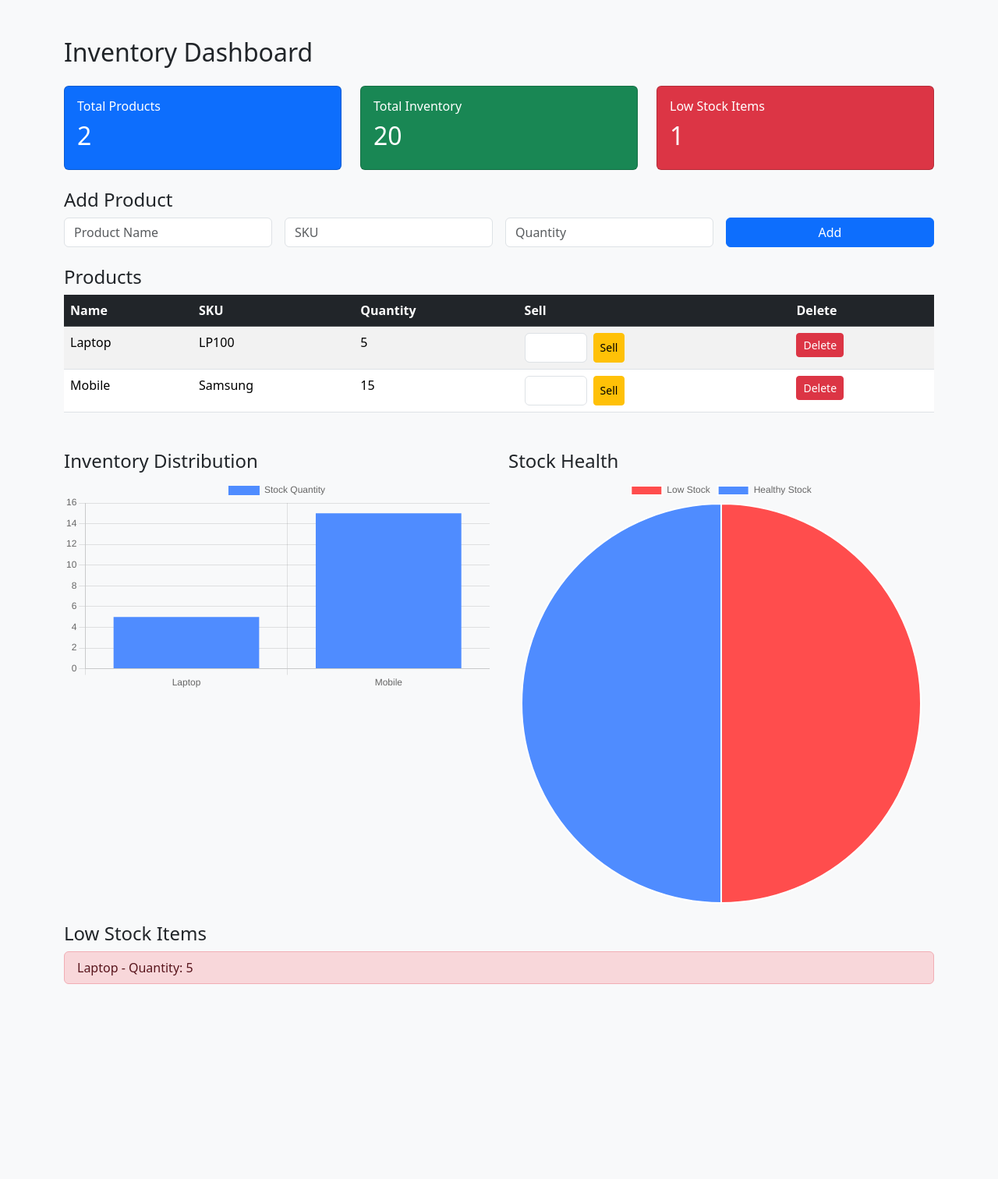
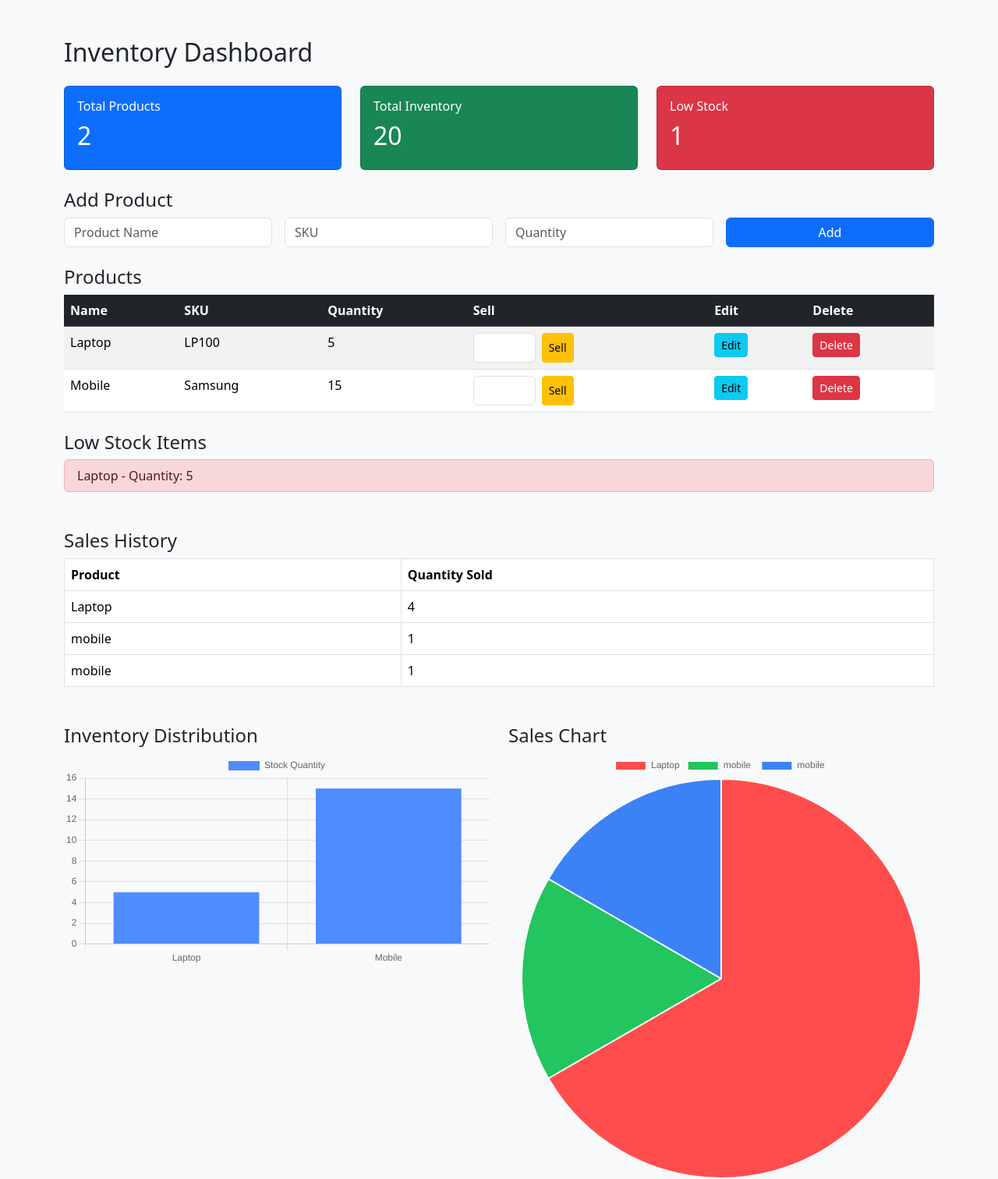
Before and after one commit to HarshaPachcha/wexa-ai-technical-assessment-Harsha, a Flask app: page /dashboard/1 in a window 1280 px wide. Shown: the whole page at 78% size. Before the commit the page ends 1262 px from the top, so only its background shows below. Run offline with Flask 3, Linux system fonts and the light colour scheme.

Commit message:
app.py changes

```diff
--- a/app.py
+++ b/app.py
@@ -5,8 +5,8 @@ from flask_bcrypt import Bcrypt
 
 app = Flask(__name__)
 
-# Database configuration (works locally and on Render)
 BASE_DIR = os.path.abspath(os.path.dirname(__file__))
+
 app.config["SQLALCHEMY_DATABASE_URI"] = "sqlite:///" + os.path.join(BASE_DIR, "stockflow.db")
 app.config["SQLALCHEMY_TRACK_MODIFICATIONS"] = False
 app.config["SECRET_KEY"] = "secret"
@@ -15,9 +15,7 @@ db = SQLAlchemy(app)
 bcrypt = Bcrypt(app)
 
 
-# -------------------
-# Models
-# -------------------
+# ---------------- MODELS ---------------- #
 
 class Organization(db.Model):
     id = db.Column(db.Integer, primary_key=True)
@@ -33,23 +31,23 @@ class User(db.Model):
 
 class Product(db.Model):
     id = db.Column(db.Integer, primary_key=True)
-
     organization_id = db.Column(db.Integer)
 
     name = db.Column(db.String(120))
     sku = db.Column(db.String(50))
-
     quantity = db.Column(db.Integer)
-
-    cost_price = db.Column(db.Float)
-    selling_price = db.Column(db.Float)
 
     low_stock_threshold = db.Column(db.Integer, default=5)
 
 
-# -------------------
-# Routes
-# -------------------
+class Sale(db.Model):
+    id = db.Column(db.Integer, primary_key=True)
+    product_id = db.Column(db.Integer)
+    product_name = db.Column(db.String(120))
+    quantity_sold = db.Column(db.Integer)
+
+
+# ---------------- ROUTES ---------------- #
 
 @app.route("/")
 def home():
@@ -67,7 +65,6 @@ def signup():
         org_name = request.form["organization"]
 
         org = Organization(name=org_name)
-
         db.session.add(org)
         db.session.commit()
 
@@ -99,7 +96,6 @@ def login():
         user = User.query.filter_by(email=email).first()
 
         if user and bcrypt.check_password_hash(user.password, password):
-
             return redirect(f"/dashboard/{user.organization_id}")
 
         else:
@@ -113,9 +109,9 @@ def login():
 def dashboard(org_id):
 
     products = Product.query.filter_by(organization_id=org_id).all()
+    sales = Sale.query.all()
 
     total_products = len(products)
-
     total_inventory = sum(p.quantity for p in products)
 
     low_stock = [p for p in products if p.quantity <= p.low_stock_threshold]
@@ -126,11 +122,12 @@ def dashboard(org_id):
         total_inventory=total_inventory,
         products=products,
         low_stock=low_stock,
+        sales=sales,
         org_id=org_id
     )
 
 
-# Add product
+# Add Product
 @app.route("/add_product/<org_id>", methods=["POST"])
 def add_product(org_id):
 
@@ -151,23 +148,62 @@ def add_product(org_id):
     return redirect(f"/dashboard/{org_id}")
 
 
-# Sell product (reduce quantity)
+# Sell Product
 @app.route("/sell/<int:id>/<org_id>", methods=["POST"])
 def sell_product(id, org_id):
 
     product = Product.query.get(id)
-
     sold_qty = int(request.form["sold_qty"])
 
-    if product.quantity >= sold_qty:
+    if product and product.quantity >= sold_qty:
+
         product.quantity -= sold_qty
+
+        existing_sale = Sale.query.filter_by(product_id=product.id).first()
+
+        if existing_sale:
+            existing_sale.quantity_sold += sold_qty
+        else:
+            sale = Sale(
+                product_id=product.id,
+                product_name=product.name,
+                quantity_sold=sold_qty
+            )
+            db.session.add(sale)
+
+        if product.quantity <= 0:
+            db.session.delete(product)
+
+        db.session.commit()
+
+    return redirect(f"/dashboard/{org_id}")
+
+
+# Edit Product Page
+@app.route("/edit/<int:id>/<org_id>")
+def edit_product(id, org_id):
+
+    product = Product.query.get(id)
+
+    return render_template("edit_product.html", product=product, org_id=org_id)
+
+
+# Update Product
+@app.route("/update/<int:id>/<org_id>", methods=["POST"])
+def update_product(id, org_id):
+
+    product = Product.query.get(id)
+
+    product.name = request.form["name"]
+    product.sku = request.form["sku"]
+    product.quantity = int(request.form["quantity"])
 
     db.session.commit()
 
     return redirect(f"/dashboard/{org_id}")
 
 
-# Delete product
+# Delete Product
 @app.route("/delete/<int:id>/<org_id>")
 def delete_product(id, org_id):
 
@@ -179,13 +215,11 @@ def delete_product(id, org_id):
     return redirect(f"/dashboard/{org_id}")
 
 
-# -------------------
-# Run app
-# -------------------
+# ---------------- RUN APP ---------------- #
 
 if __name__ == "__main__":
 
     with app.app_context():
         db.create_all()
 
-    app.run(debug=True, use_reloader=False)
+    app.run(debug=True)
--- a/templates/dashboard.html
+++ b/templates/dashboard.html
@@ -21,45 +21,27 @@
 <div class="row mb-4">
 
 <div class="col-md-4">
+<div class="card text-white bg-primary p-3">
+<h6>Total Products</h6>
+<h2>{{total_products}}</h2>
+</div>
+</div>
 
-<div class="card text-white bg-primary p-3">
+<div class="col-md-4">
+<div class="card text-white bg-success p-3">
+<h6>Total Inventory</h6>
+<h2>{{total_inventory}}</h2>
+</div>
+</div>
 
-<h6>Total Products</h6>
-
-<h2>{{total_products}}</h2>
-
+<div class="col-md-4">
+<div class="card text-white bg-danger p-3">
+<h6>Low Stock</h6>
+<h2>{{low_stock|length}}</h2>
+</div>
 </div>
 
 </div>
-
-
-<div class="col-md-4">
-
-<div class="card text-white bg-success p-3">
-
-<h6>Total Inventory</h6>
-
-<h2>{{total_inventory}}</h2>
-
-</div>
-
-</div>
-
-
-<div class="col-md-4">
-
-<div class="card text-white bg-danger p-3">
-
-<h6>Low Stock Items</h6>
-
-<h2>{{low_stock|length}}</h2>
-
-</div>
-
-</div>
-
-</div>
-
 
 
 <h4>Add Product</h4>
@@ -85,7 +67,6 @@
 </form>
 
 
-
 <h4>Products</h4>
 
 <table class="table table-striped">
@@ -98,6 +79,7 @@
 <th>SKU</th>
 <th>Quantity</th>
 <th>Sell</th>
+<th>Edit</th>
 <th>Delete</th>
 
 </tr>
@@ -111,11 +93,8 @@
 <tr>
 
 <td>{{p.name}}</td>
-
 <td>{{p.sku}}</td>
-
 <td>{{p.quantity}}</td>
-
 
 <td>
 
@@ -129,15 +108,12 @@
 
 </td>
 
+<td>
+<a href="/edit/{{p.id}}/{{org_id}}" class="btn btn-info btn-sm">Edit</a>
+</td>
 
 <td>
-
-<a href="/delete/{{p.id}}/{{org_id}}" class="btn btn-danger btn-sm">
-
-Delete
-
-</a>
-
+<a href="/delete/{{p.id}}/{{org_id}}" class="btn btn-danger btn-sm">Delete</a>
 </td>
 
 </tr>
@@ -149,30 +125,6 @@ Delete
 </table>
 
 
-
-<div class="row mt-5">
-
-<div class="col-md-6">
-
-<h4>Inventory Distribution</h4>
-
-<canvas id="inventoryChart"></canvas>
-
-</div>
-
-
-<div class="col-md-6">
-
-<h4>Stock Health</h4>
-
-<canvas id="stockChart"></canvas>
-
-</div>
-
-</div>
-
-
-
 <h4 class="mt-4">Low Stock Items</h4>
 
 <ul class="list-group">
@@ -180,89 +132,98 @@ Delete
 {% for p in low_stock %}
 
 <li class="list-group-item list-group-item-danger">
-
 {{p.name}} - Quantity: {{p.quantity}}
-
 </li>
 
 {% endfor %}
 
 </ul>
 
+
+<h4 class="mt-5">Sales History</h4>
+
+<table class="table table-bordered">
+
+<tr>
+<th>Product</th>
+<th>Quantity Sold</th>
+</tr>
+
+{% for s in sales %}
+
+<tr>
+<td>{{s.product_name}}</td>
+<td>{{s.quantity_sold}}</td>
+</tr>
+
+{% endfor %}
+
+</table>
+
+
+<div class="row mt-5">
+
+<div class="col-md-6">
+<h4>Inventory Distribution</h4>
+<canvas id="inventoryChart"></canvas>
 </div>
 
+<div class="col-md-6">
+<h4>Sales Chart</h4>
+<canvas id="salesChart"></canvas>
+</div>
+
+</div>
 
 
 <script>
 
 const productNames = [
-
 {% for p in products %}
-
 "{{p.name}}",
-
 {% endfor %}
-
 ];
 
-
 const productQty = [
-
 {% for p in products %}
-
 {{p.quantity}},
-
 {% endfor %}
-
 ];
 
-
 new Chart(document.getElementById("inventoryChart"), {
-
 type: "bar",
-
 data: {
-
 labels: productNames,
-
 datasets: [{
-
 label: "Stock Quantity",
-
 data: productQty,
-
 backgroundColor: "#4f8cff"
-
 }]
-
 }
-
 });
 
 
-const lowStock = {{low_stock|length}};
+const soldProducts = [
+{% for s in sales %}
+"{{s.product_name}}",
+{% endfor %}
+];
 
-const healthyStock = {{products|length}} - lowStock;
+const soldQty = [
+{% for s in sales %}
+{{s.quantity_sold}},
+{% endfor %}
+];
 
-
-new Chart(document.getElementById("stockChart"), {
-
+new Chart(document.getElementById("salesChart"), {
 type: "pie",
-
 data: {
-
-labels: ["Low Stock","Healthy Stock"],
-
+labels: soldProducts,
 datasets: [{
-
-data: [lowStock, healthyStock],
-
-backgroundColor: ["#ff4d4d","#4f8cff"]
-
+data: soldQty,
+backgroundColor: ["#ff4d4d","#22c55e","#3b82f6","#f59e0b"]
 }]
-
 }
-
 });
 
 </script>
--- a/templates/edit_product.html
+++ b/templates/edit_product.html
@@ -18,7 +18,7 @@
 <form method="post" action="/update/{{product.id}}/{{org_id}}">
 
 <div class="mb-3">
-<label>Name</label>
+<label>Product Name</label>
 <input name="name" class="form-control" value="{{product.name}}">
 </div>
 
```
Also changed, not shown: stockflow.db.
